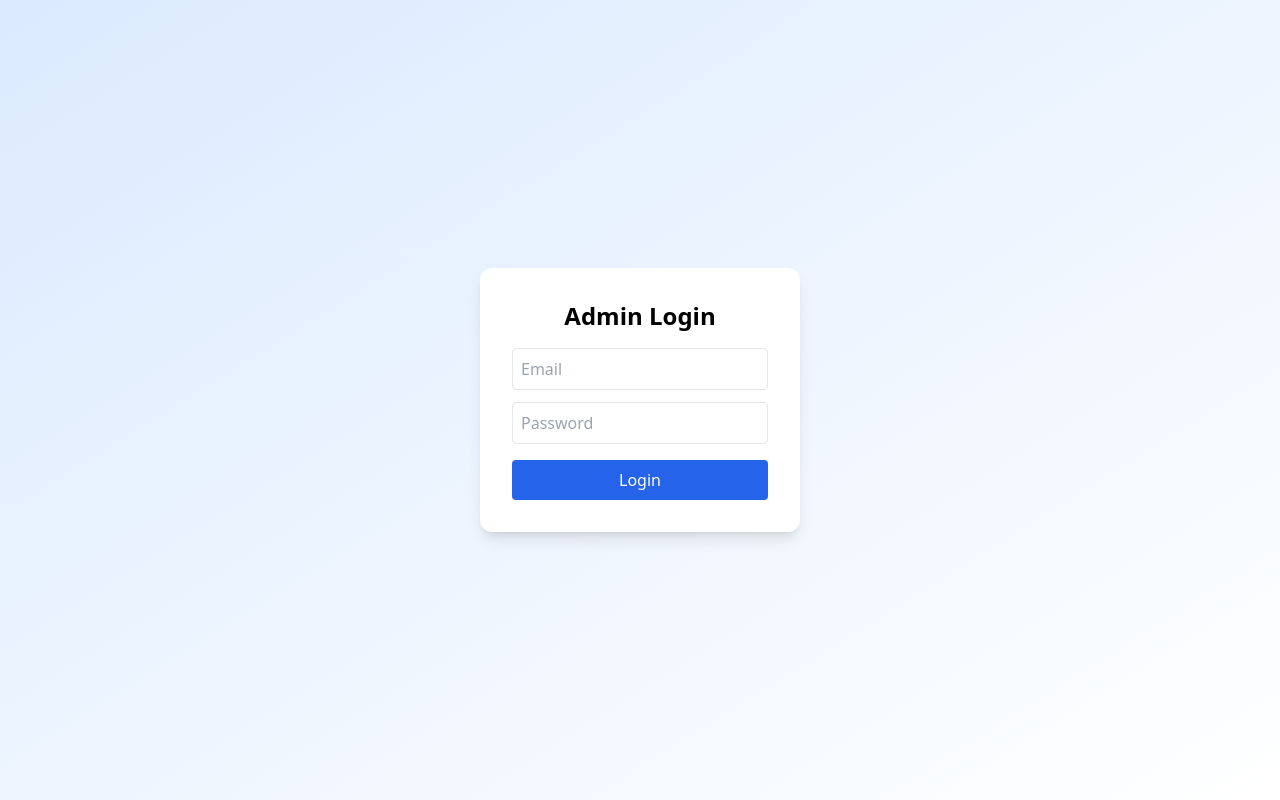
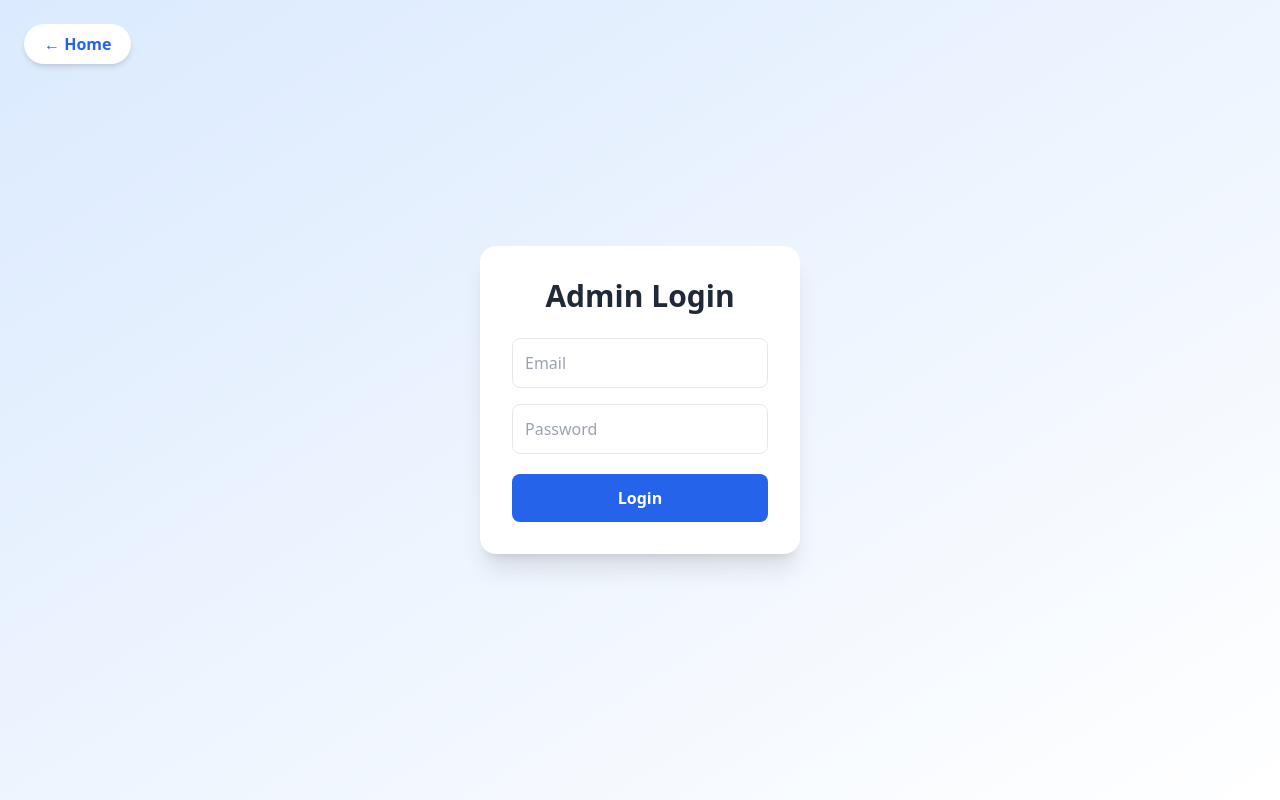
Before and after one commit to Anurag268/kanducapital, a React (Create React App) app: page /admin-login in a window 1280 px wide. Built offline with nearby package versions, Linux system fonts and the light colour scheme.

Commit message:
Add home button and improve styling in AdminLogin

```diff
--- a/src/pages/AdminLogin.jsx
+++ b/src/pages/AdminLogin.jsx
@@ -20,34 +20,55 @@ const AdminLogin = () => {
     }
   };
 
+  // 🏠 GO TO HOME
+  const goToHome = () => {
+    navigate("/");
+  };
+
   return (
-    <div className="flex items-center justify-center h-screen bg-gradient-to-br from-blue-100 to-white">
-      <div className="bg-white p-8 rounded-xl shadow-lg w-80 text-center">
+    <div className="relative flex items-center justify-center h-screen bg-gradient-to-br from-blue-100 to-white">
 
-        <h2 className="text-2xl font-bold mb-4">Admin Login</h2>
+      {/* HOME BUTTON */}
+      <button
+        onClick={goToHome}
+        className="absolute top-6 left-6 bg-white shadow-md hover:shadow-lg text-blue-600 font-semibold px-5 py-2 rounded-full transition"
+      >
+        ← Home
+      </button>
 
+      {/* LOGIN CARD */}
+      <div className="bg-white p-8 rounded-2xl shadow-xl w-80 text-center">
+
+        <h2 className="text-3xl font-bold mb-6 text-gray-800">
+          Admin Login
+        </h2>
+
+        {/* EMAIL */}
         <input
           type="email"
           placeholder="Email"
-          className="w-full p-2 border rounded mb-3"
+          className="w-full p-3 border rounded-lg mb-4 focus:outline-none focus:ring-2 focus:ring-blue-400"
           onChange={(e) => setEmail(e.target.value)}
         />
 
+        {/* PASSWORD */}
         <input
           type="password"
           placeholder="Password"
-          className="w-full p-2 border rounded mb-4"
+          className="w-full p-3 border rounded-lg mb-5 focus:outline-none focus:ring-2 focus:ring-blue-400"
           onChange={(e) => setPassword(e.target.value)}
         />
 
+        {/* LOGIN BUTTON */}
         <button
           onClick={handleLogin}
-          className="w-full bg-blue-600 text-white py-2 rounded"
+          className="w-full bg-blue-600 hover:bg-blue-700 text-white py-3 rounded-lg font-semibold transition"
         >
           Login
         </button>
 
       </div>
+
     </div>
   );
 };
```
